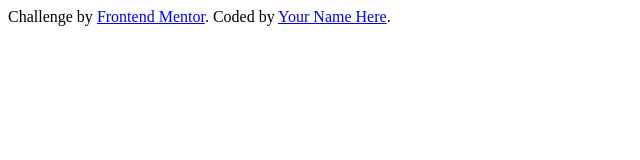
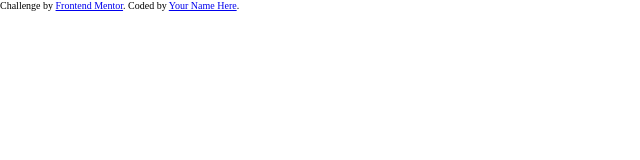
Before and after one commit to Mohit-k-Mummon/product-preview-card-component, a plain HTML site: page index.html in a window 1280 px wide. Shown: the whole page, without its empty margins (0-640 px from the left). Drawn offline with Linux system fonts and the light colour scheme.

Commit message:
link stylesheets

```diff
--- a/index.html
+++ b/index.html
@@ -4,9 +4,13 @@
 		<meta charset="UTF-8" />
 		<meta http-equiv="X-UA-Compatible" content="IE=edge" />
 		<meta name="viewport" content="width=device-width, initial-scale=1.0" />
-		<title>Document</title>
+		<!-- stylesheets -->
+		<link rel="stylesheet" href="css/normalize.css" />
+		<link rel="stylesheet" href="css/styles.css" />
+		<title>Frontend Mentor | Product preview card</title>
 	</head>
 	<body>
+		<!-- Fem attribute -->
 		<div class="attribution">
 			Challenge by
 			<a href="https://www.frontendmentor.io?ref=challenge" target="_blank">Frontend Mentor</a
```
